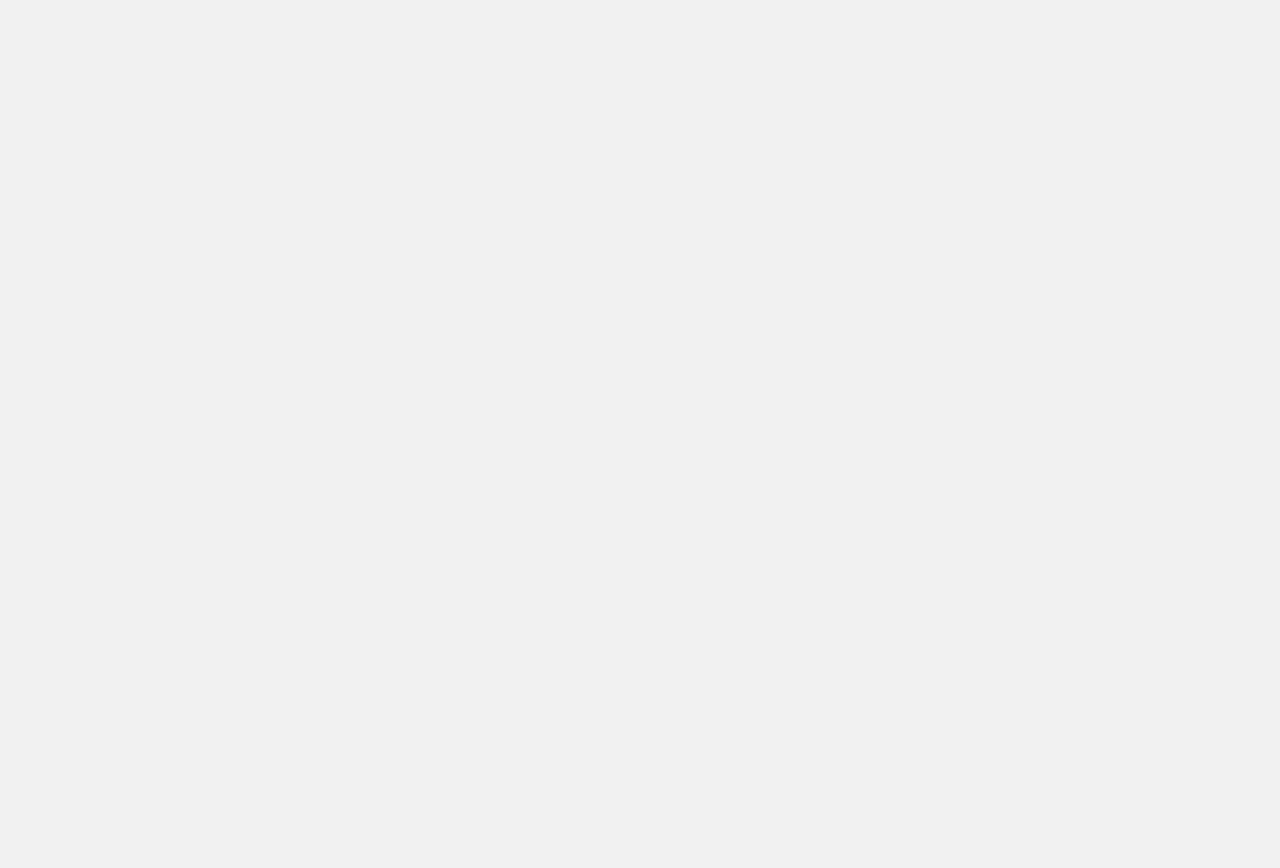
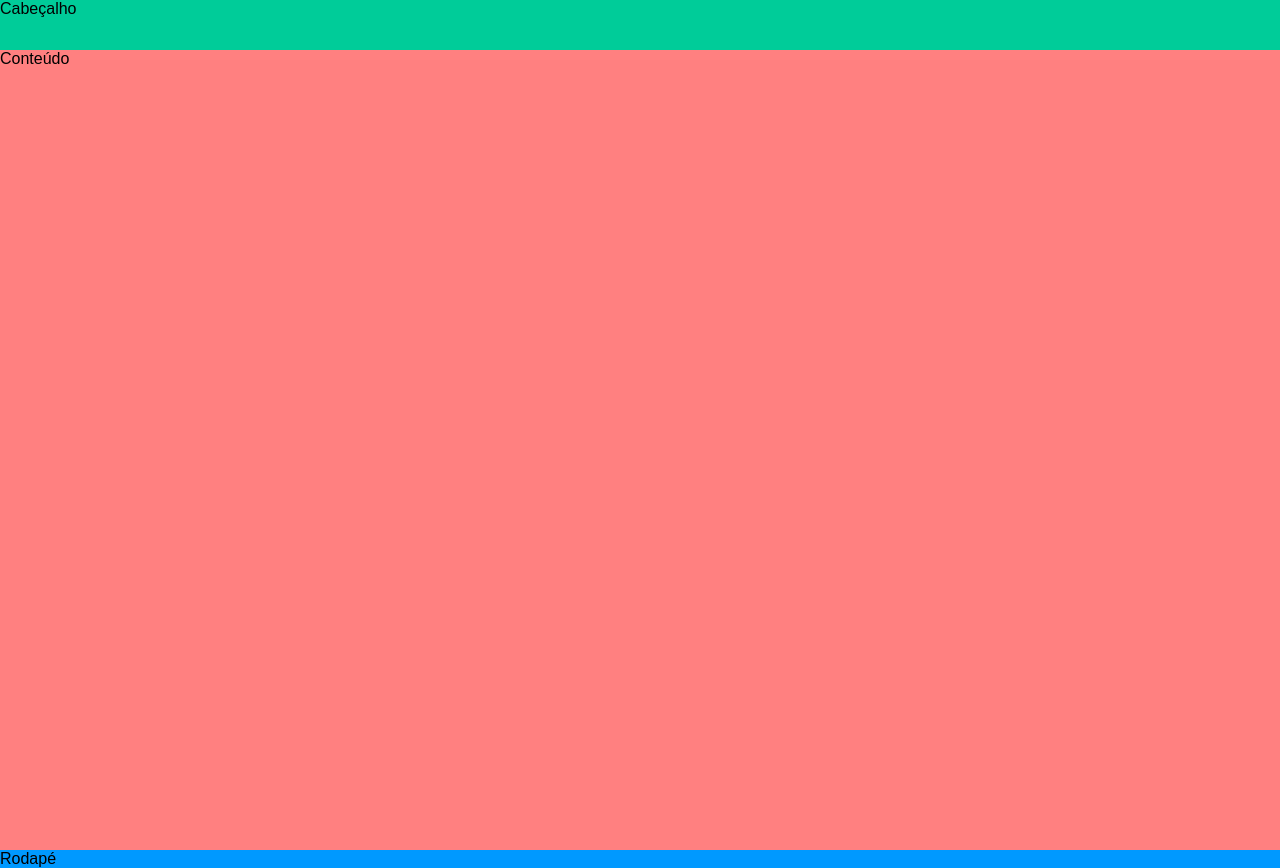
Before and after one commit to wesleypaulino/css-grid-layout, a plain HTML site: page index.html in a window 1280 px wide. Before the commit the page ends 800 px from the top, so only its background shows below. Drawn offline with Linux system fonts and the light colour scheme.

Commit message:
Adicionado grid-layout

```diff
--- a/assets/css/style.css
+++ b/assets/css/style.css
@@ -2,13 +2,25 @@
     background: #f1f1f1;
     display: grid;
     font-family: Arial, Helvetica, sans-serif;
+    grid-template-areas:
+        "cabecalho"
+        "conteudo"
+        "rodape";
+    grid-template-columns: auto;
+    grid-template-rows: 50px 100vh  auto;
 }
 
 .cabecalho {
+    background: #00cc99;
+    grid-area: cabecalho;
 }
 
 .conteudo {
+    background: #ff8080;
+    grid-area: conteudo;
 }
 
 .rodape {
+    background: #0099ff;
+    grid-area: rodape;
 }
--- a/index.html
+++ b/index.html
@@ -1,5 +1,6 @@
 <!DOCTYPE html>
 <html lang="en">
+
 <head>
     <meta charset="UTF-8">
     <meta name="viewport" content="width=device-width, initial-scale=1.0">
@@ -9,10 +10,12 @@
     <link href="./assets/css/reset.css" rel="stylesheet">
     <link href="./assets/css/style.css" rel="stylesheet">
 </head>
+
 <body class="app">
-    <header class="cabecalho"></header>
-    <main class="conteudo"></main>
-    <footer class="rodape"></footer>
+    <header class="cabecalho">Cabeçalho</header>
+    <main class="conteudo">Conteúdo</main>
+    <footer class="rodape">Rodapé</footer>
     <script src="./assets/js/fontawesome.all.min.js"></script>
 </body>
+
 </html>
```
